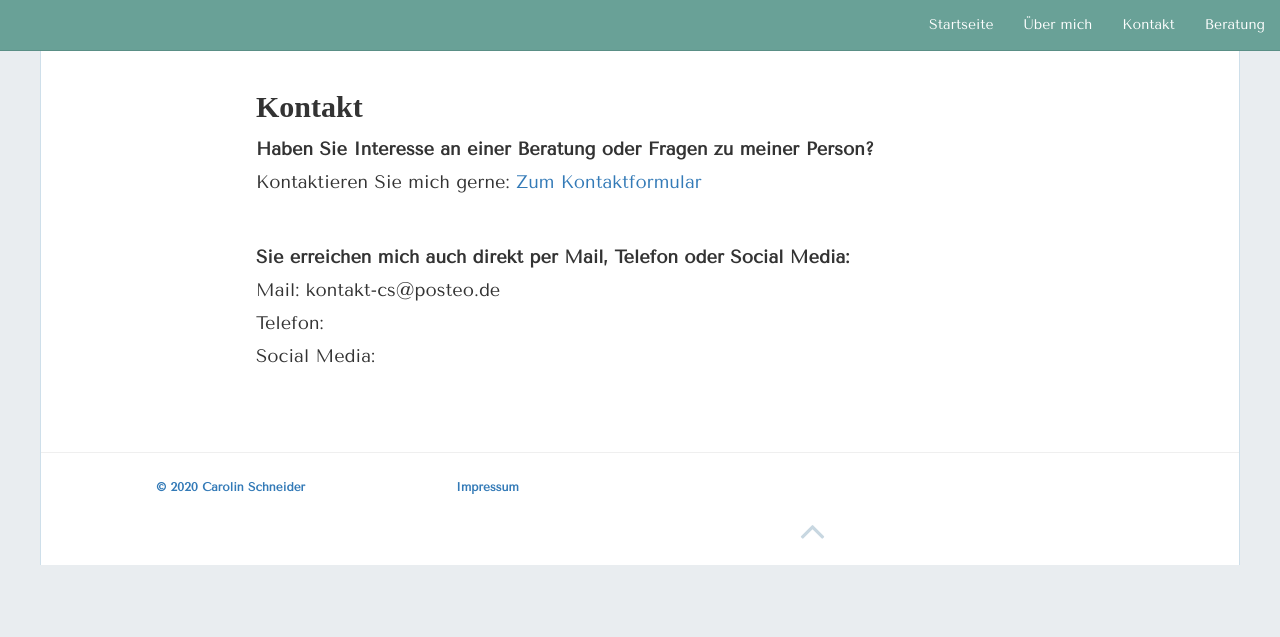
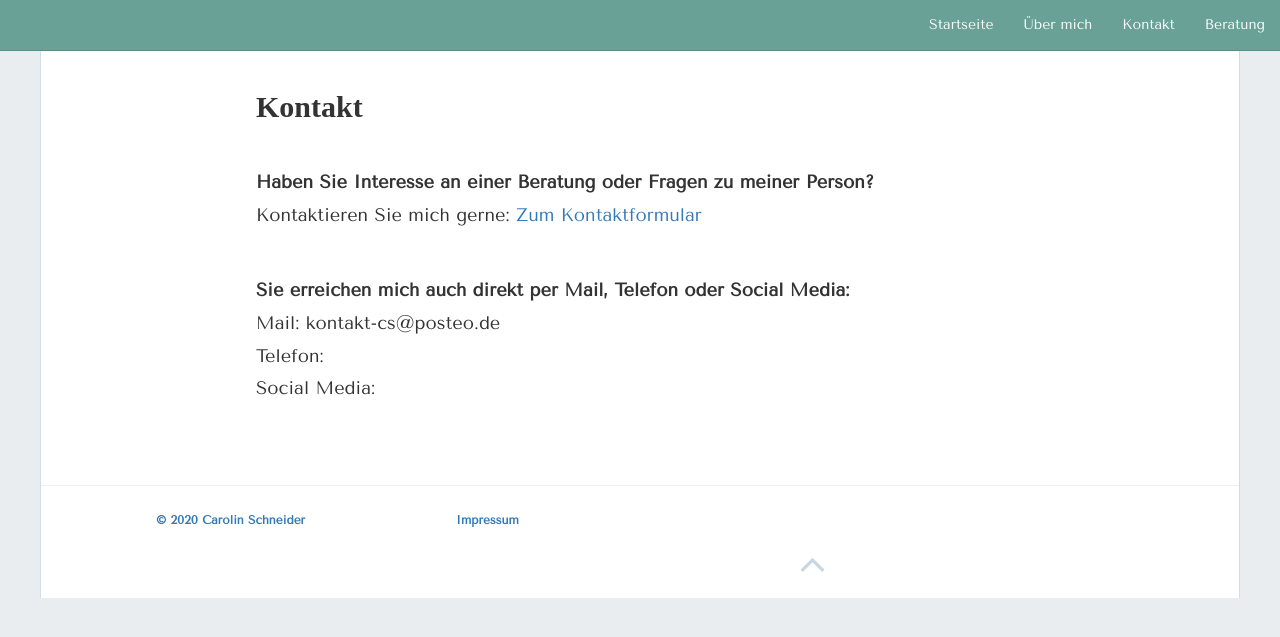
Before and after one commit to carolinschneider/carolinschneider.github.io, a Jekyll site: the page built from kontakt.md, in a window 1280 px wide. Shown: the top 637 px of the page. Built offline with Jekyll 4.4.1, drawn with Linux system fonts in a browser that asks for light colours; nearby versions of some CDN libraries; some web fonts are replaced.

```diff
--- a/kontakt.md
+++ b/kontakt.md
@@ -3,9 +3,9 @@ layout: inner
 title: Kontakt
 permalink: /kontakt/
 ---
-## Kontakt <br>
+## Kontakt
 
-**Haben Sie Interesse an einer Beratung oder Fragen zu meiner Person?** <br>
+<br>**Haben Sie Interesse an einer Beratung oder Fragen zu meiner Person?** <br>
 Kontaktieren Sie mich gerne:
 {% include contact.html %} <br>
 {% include contact-modal.html %}
```
